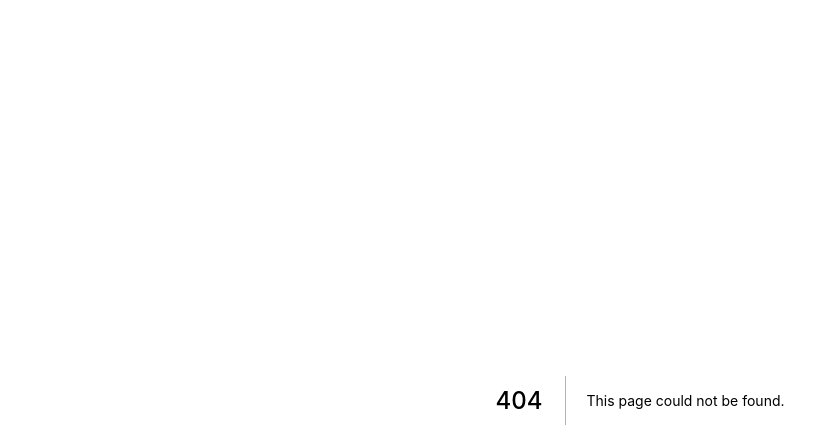
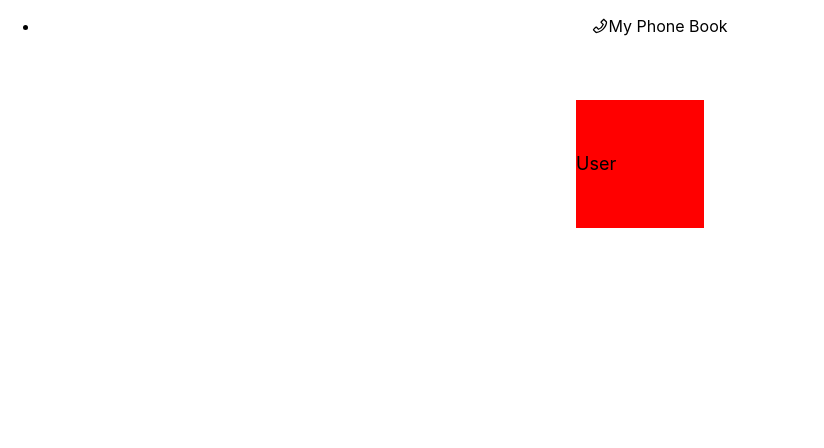
Before and after one commit to iamUxer/nextjs-study2, a Next.js app: page /main-list in a window 1280 px wide. Before the commit this address had no page. Shown: the top 448 px of the page, without its empty margins (0-824 px from the left). Built offline with nearby package versions, Linux system fonts and the light colour scheme.

Commit message:
[#1] main page

```diff
--- /dev/null
+++ b/components/AppLayout.tsx
@@ -0,0 +1,36 @@
+import Link from 'next/link';
+import { PhoneOutlined } from '@ant-design/icons';
+import { Menu } from 'antd';
+import styled from 'styled-components';
+
+const AppLayoutStyled = styled.div`
+  height: 100%;
+`;
+
+const AppMenu = styled(Menu)`
+  li {
+    flex: 1;
+    text-align: center;
+  }
+`;
+
+type AppLayoutProps = {
+  children: React.ReactNode;
+};
+
+const AppLayout = ({ children }: AppLayoutProps) => {
+  return (
+    <>
+      <AppMenu mode="horizontal">
+        <Menu.Item icon={<PhoneOutlined />} key="home">
+          <Link href="/">
+            <a>My Phone Book</a>
+          </Link>
+        </Menu.Item>
+      </AppMenu>
+      <AppLayoutStyled>{children}</AppLayoutStyled>
+    </>
+  );
+};
+
+export default AppLayout;
--- /dev/null
+++ b/components/Profile.tsx
@@ -0,0 +1,27 @@
+import { Avatar } from 'antd';
+import styled from 'styled-components';
+
+const AppProfile = styled.div`
+  width: 100%;
+  display: flex;
+  justify-content: center;
+  padding: 3em 1em;
+`;
+
+const Profile = () => {
+  return (
+    <AppProfile>
+      <Avatar
+        style={{
+          backgroundColor: 'red',
+          verticalAlign: 'middle',
+        }}
+        size={128}
+      >
+        {'User'}
+      </Avatar>
+    </AppProfile>
+  );
+};
+
+export default Profile;
--- a/package.json
+++ b/package.json
@@ -23,6 +23,7 @@
     "@types/node": "^18.11.9",
     "@types/react": "^18.0.25",
     "@types/react-dom": "^18.0.9",
+    "@types/styled-components": "^5.1.26",
     "husky": "^8.0.2",
     "lint-staged": "^13.0.3",
     "prettier": "^2.7.1",
--- a/pages/_app.tsx
+++ b/pages/_app.tsx
@@ -1,6 +1,11 @@
-import '../styles/globals.css'
-import type { AppProps } from 'next/app'
+import '../styles/globals.css';
+import type { AppProps } from 'next/app';
+import AppLayout from '@components/AppLayout';
 
 export default function App({ Component, pageProps }: AppProps) {
-  return <Component {...pageProps} />
+  return (
+    <AppLayout>
+      <Component {...pageProps} />
+    </AppLayout>
+  );
 }
--- a/pages/api/add-user.ts
+++ b/pages/api/add-user.ts
@@ -12,7 +12,6 @@ async function userCreate(name: string) {
     const response = await notion.pages.create({
       parent: { database_id: databaseId },
       properties: {
-        title: {
         title: [
           {
             text: {
@@ -20,7 +19,6 @@ async function userCreate(name: string) {
             },
           },
         ],
-        },
       },
     });
     console.log(response);
--- a/pages/index.tsx
+++ b/pages/index.tsx
@@ -14,7 +14,7 @@ export default function Home() {
   return (
     <div className={styles.container}>
       <Head>
-        <title>Create Next App</title>
+        <title>Phone Book</title>
         <meta name="description" content="Generated by create next app" />
         <link rel="icon" href="/favicon.ico" />
       </Head>
--- /dev/null
+++ b/pages/main-list.tsx
@@ -0,0 +1,11 @@
+import Profile from '@components/Profile';
+
+const MainList = () => {
+  return (
+    <>
+      <Profile />
+    </>
+  );
+};
+
+export default MainList;
--- a/styles/globals.css
+++ b/styles/globals.css
@@ -24,3 +24,6 @@ a {
     background: black;
   }
 }
+#__next {
+  height: 100%;
+}
```
Also changed, not shown: 1 other file (tests, documents, lock files or other folders). Lines whose indentation alone changed are shown as unchanged.
